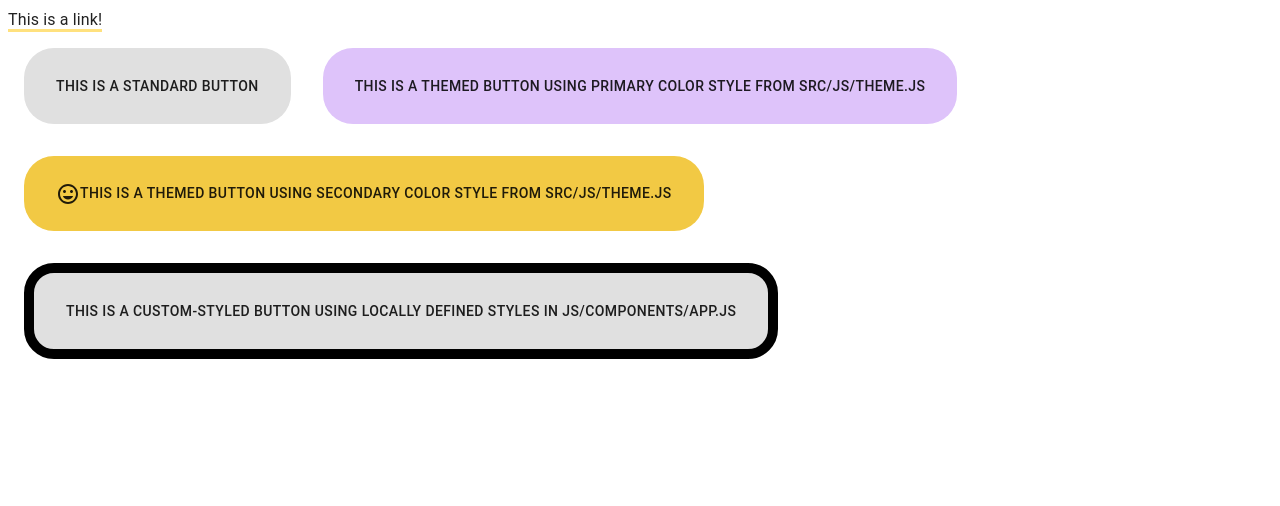
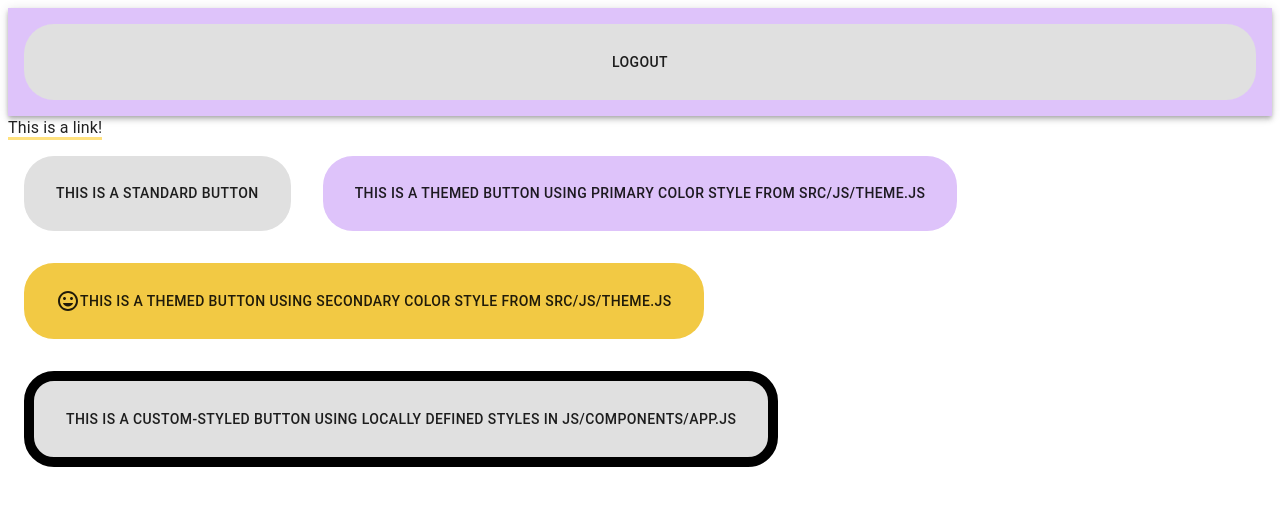
Before and after one commit to Alex-Aditi/htg-practitioner-panel, a React app: page / in a window 1280 px wide. Shown: the top 506 px of the page. Built offline with nearby package versions, Linux system fonts and the light colour scheme; the HTML template or start-up script is replaced by a standard one.

Commit message:
headerFooter wraps placeholder navbar around app, some logout flow logic written in

```diff
--- a/src/js/components/App.js
+++ b/src/js/components/App.js
@@ -1,7 +1,7 @@
 import React from "react";
 import { Button, makeStyles, Link, Typography } from "@material-ui/core";
-import InsertEmoticonIcon from '@material-ui/icons/InsertEmoticon';
-
+import InsertEmoticonIcon from "@material-ui/icons/InsertEmoticon";
+import HeaderFooter from "./HeaderFooter";
 
 // this is a test to make sure local styling works on build - it can be removed
 //also i dont know if this exact syntax is the best practice for local styling in material-ui I just borrowed it from a quick tutorial for the test
@@ -15,6 +15,7 @@ const App = () => {
   const classes = useStyles();
   return (
     <div>
+      <HeaderFooter>
         <Typography>
           <Link href="#">This is a link!</Link>
         </Typography>
@@ -25,12 +26,14 @@ const App = () => {
         </Button>
         <Button color="secondary">
           <InsertEmoticonIcon />
-        THIS IS A THEMED BUTTON USING SECONDARY COLOR STYLE FROM src/js/theme.js
+          THIS IS A THEMED BUTTON USING SECONDARY COLOR STYLE FROM
+          src/js/theme.js
         </Button>
         <Button className={classes.borderButton}>
           THIS IS A CUSTOM-sTYLED BUTTON USING LOCALLY DEFINED STYLES IN
           js/components/App.js
         </Button>
+      </HeaderFooter>
     </div>
   );
 };
--- /dev/null
+++ b/src/js/components/HeaderFooter.js
@@ -0,0 +1,24 @@
+import { AppBar, Button, makeStyles } from "@material-ui/core";
+import React from "react";
+
+//this will trigger a logout action from firebaseAuth in future;
+const logoutUser = () => alert("logging out");
+
+const HeaderFooter = ({ children }) => {
+  //this will pull the user from the UserProvider in future;
+  const user = { uid: 12345, validated: true };
+  return (
+    <>
+      {/* everything inside AppBar can be replaced with you own navbar design, just make sure it can show some clickable logout element */}
+      <AppBar position="sticky">
+        {/* this only shows the logout button if the user is logged in */}
+        {user && user.validated ? (
+          <Button onClick={logoutUser}>logout</Button>
+        ) : null}
+      </AppBar>
+      {children}
+    </>
+  );
+};
+
+export default HeaderFooter;
```
Lines whose indentation alone changed are shown as unchanged.
